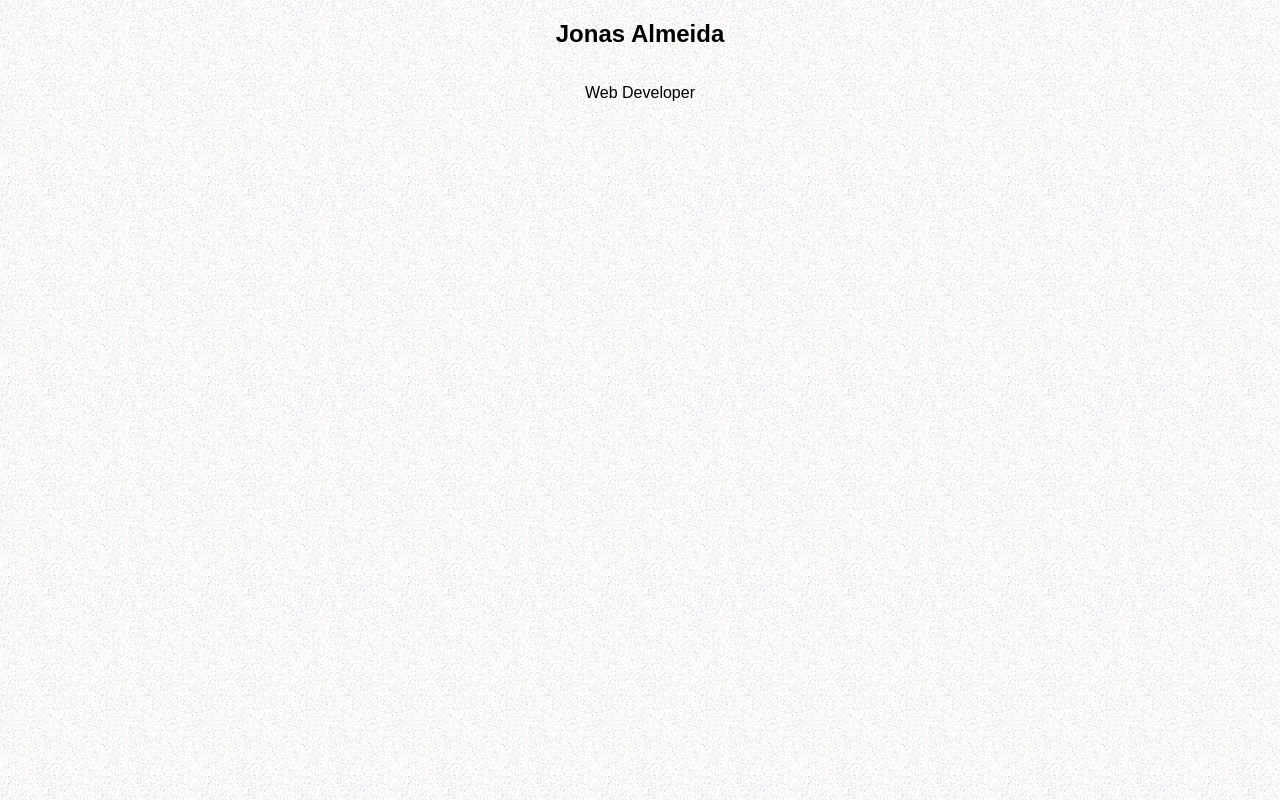
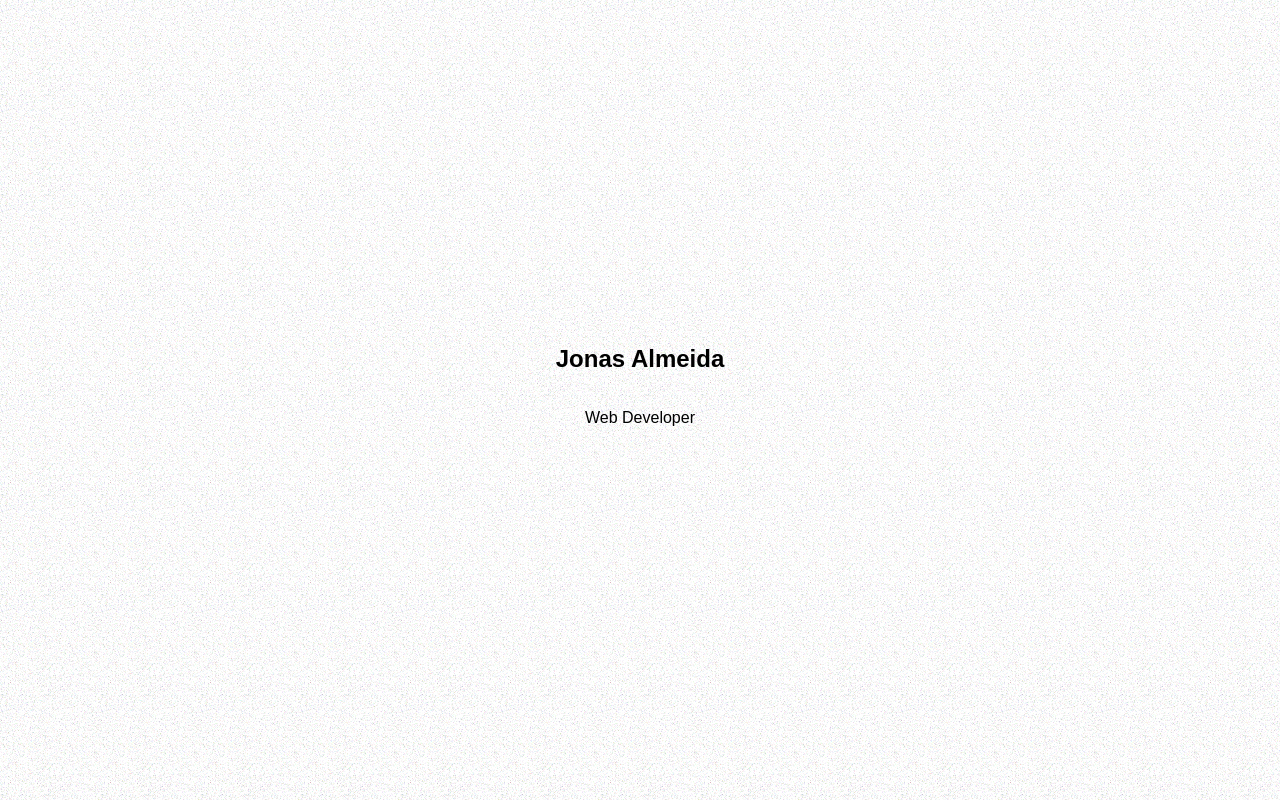
Before and after one commit to JonasAX/JonasAX, a plain HTML site: page index.html in a window 1280 px wide. Drawn offline with Linux system fonts and the light colour scheme.

Commit message:
minimal design

```diff
--- a/style.css
+++ b/style.css
@@ -1,5 +1,4 @@
 html, body {
-    text-align: center;
     font-family: sans-serif;
     background-image: url('assets/noise.png');
     margin: 0;
@@ -12,4 +11,5 @@ html, body {
     flex-flow: column;
     align-items: center;
     align-content: space-around;
+    height: 100%;
 }
```
